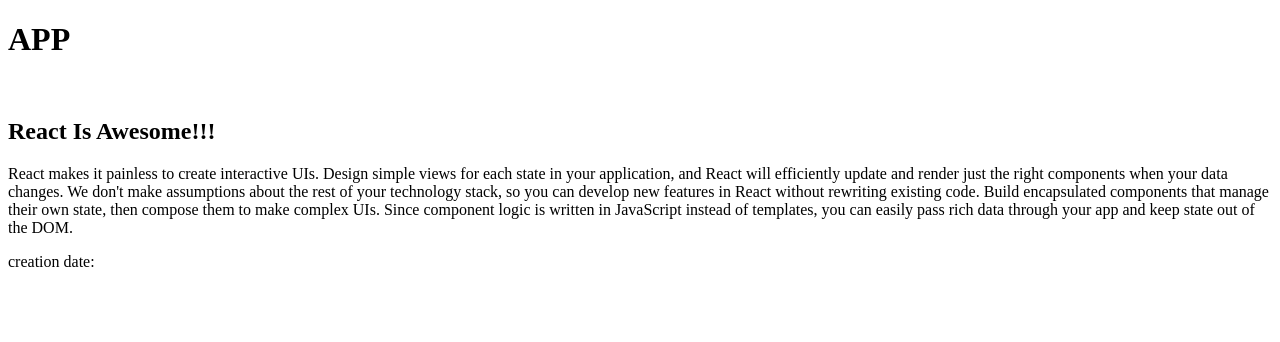
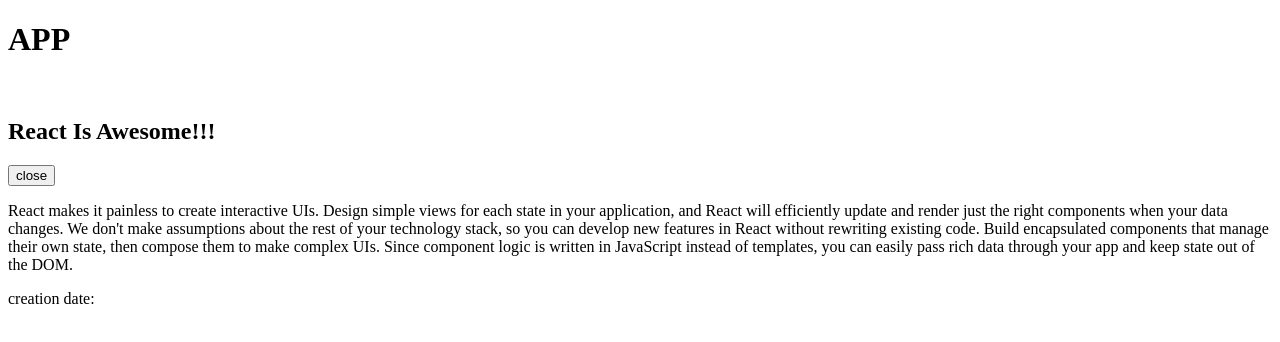
Before and after one commit to Ustingit/reactJSruLearning, a React (Create React App) app in the folder template/: page / in a window 1280 px wide. Shown: the top 342 px of the page. Built offline with nearby package versions, Linux system fonts and the light colour scheme; the HTML template or start-up script is replaced by a standard one.

Commit message:
finished 6th lesson https://www.youtube.com/watch?v=gb-93KcTRFo&list=PLDyvV36pndZEz2unvD0a2Spv7RehBrpDO&index=6

```diff
--- a/template/src/components/Article.js
+++ b/template/src/components/Article.js
@@ -1,18 +1,42 @@
-import React from 'react'
+import React, {Component} from 'react'
 
-function Article(props) {
-    const {article} = props
-    const body = <p>{article.text}</p>
+class Article extends Component {
+  constructor(props) {
+      super(props);
 
-    console.log("-------------", props)
+      this.state = {
+        isOpen: true
+      }
 
-  return(
+      /*
+      state = {
+        isOpen = true
+      }
+      */
+  }
+
+  render(){
+    const {article} = this.props;
+    const body = this.state.isOpen && <p>{article.text}</p>;
+
+    return(
       <div>
       <h2>{article.title}</h2>
+      <button onClick={this.handleClick}>close</button>
       { body }
-<p>creation date: {article.creationDate}</p>
+          <p>creation date: {article.creationDate}</p>
     </div>
-  )
+    )
+  }
+
+  handleClick = () => {
+    console.log('clicked');
+    this.setState({
+      isOpen: !this.state.isOpen
+    });
+  };
+
 }
 
+
 export default Article
```
